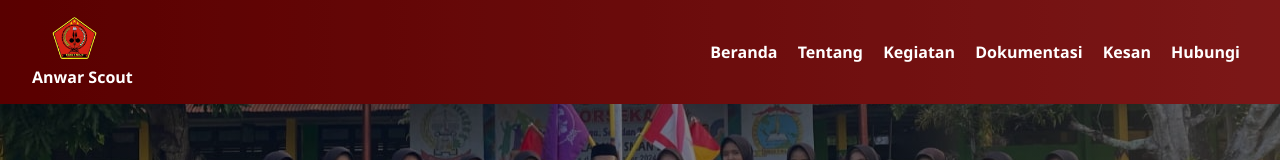
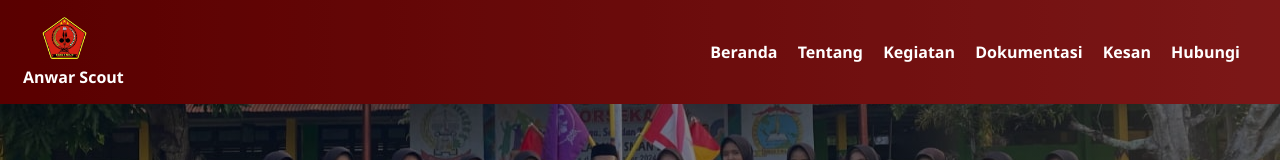
Before and after one commit to Jayy22722/ANWARSCOUT, a plain HTML site: page index.html in a window 1280 px wide. Shown: the top 160 px of the page. Drawn offline with Linux system fonts and the light colour scheme.

Commit message:
sedikit perbaikan

```diff
--- a/css/anwar.css
+++ b/css/anwar.css
@@ -19,9 +19,16 @@ header {
   z-index: 1000;
 }
 
+.logo {
+margin-left: 10px;
+}
+
+.logo strong {
+  margin-left: -19px;
+}
+
 .logo img{
 width: 45px;
-margin-left: 20px;
 }
 
 nav a {
```
